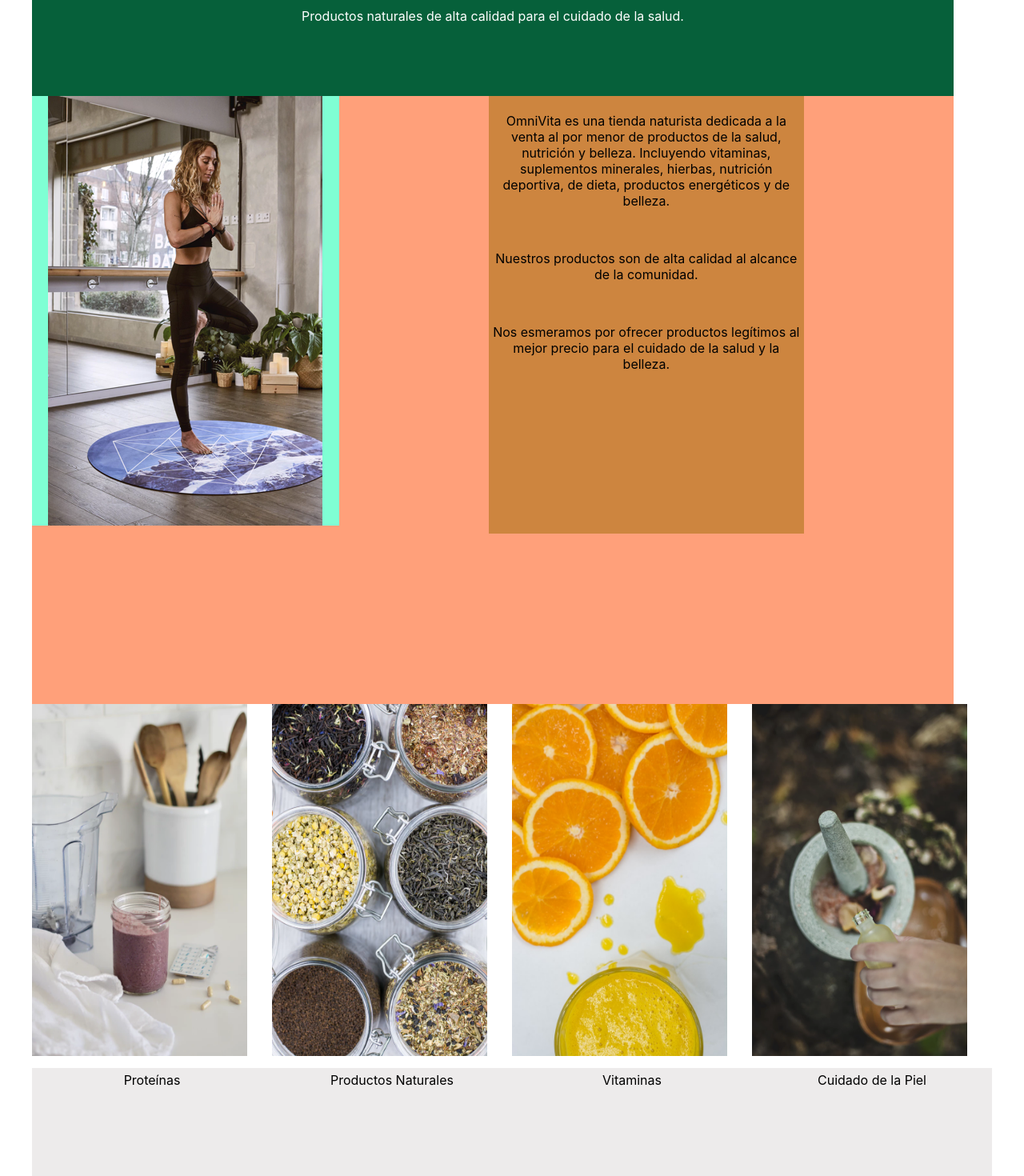
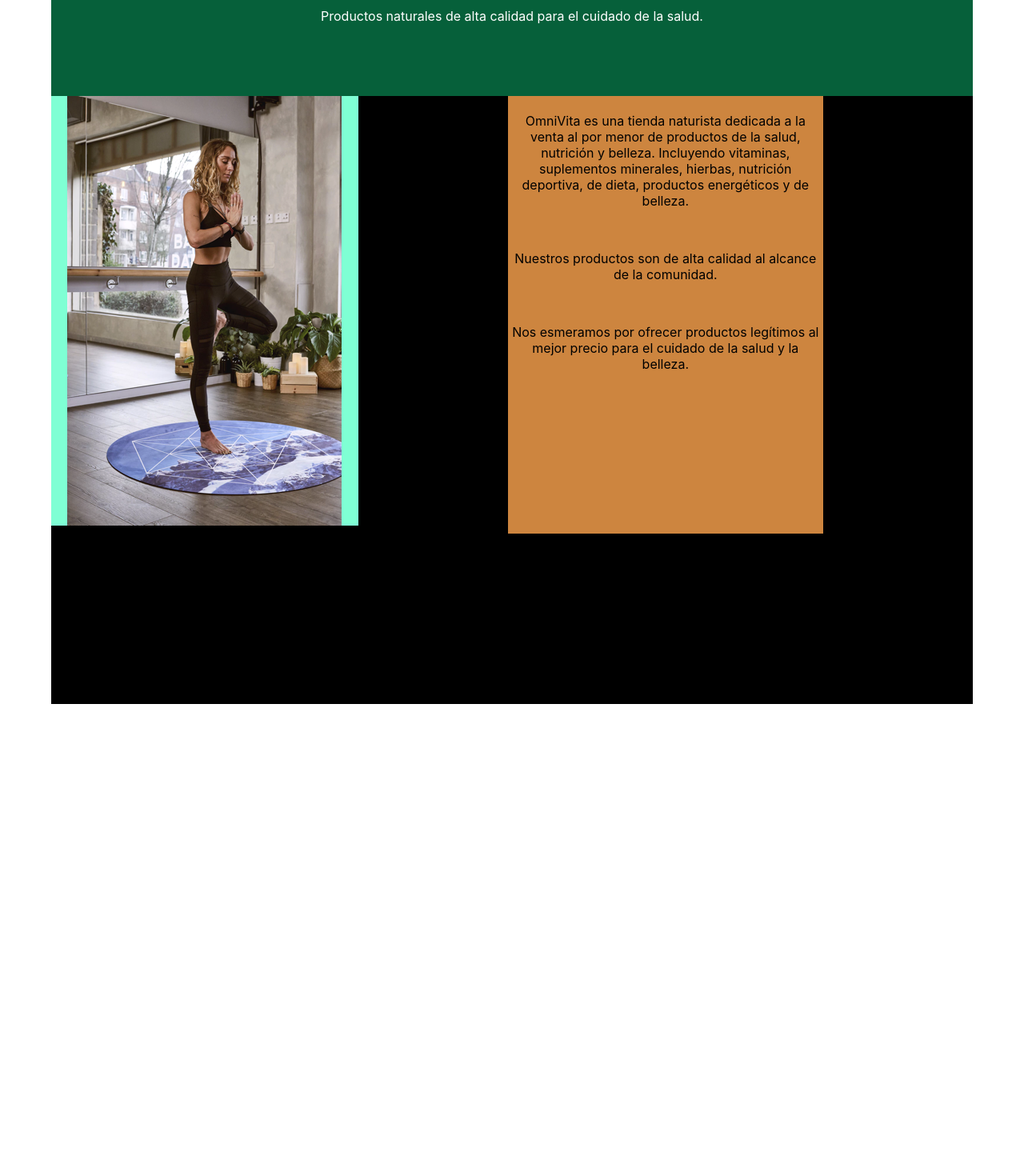
Before and after one commit to makeespresso/omnivita, a React (Create React App) app in the folder omnivitatiendanaturista/: page / in a window 1280 px wide. Shown: the part 720-2190 px from the top of the page at 80% size. After the commit the page ends 1600 px from the top, so only its background shows below. Built offline with nearby package versions, Linux system fonts and the light colour scheme.

Commit message:
Updates in content component

```diff
--- a/omnivitatiendanaturista/src/App.css
+++ b/omnivitatiendanaturista/src/App.css
@@ -76,7 +76,7 @@
   width: 90vw;
   height: 25vh;
   background-color: rgba(6, 96, 58, 100);
-display: flex;
+  display: flex;
   align-items: center;
 
 }
@@ -96,7 +96,7 @@
   width: 90vw;
   height: 95vh;
   text-align:center;
-  background-color: lightsalmon;
+  background-color: black;
   justify-content: center;
 }
 
@@ -110,7 +110,6 @@
 background-color: peru;
 width: 33.3%;
 height: 537px;
-
 }
 
 .content-text{
@@ -126,20 +125,21 @@
   justify-content: space-around;
   height: 82.4vh;
 }
+
 .fourth-width{
   background: white;
   height: 455px;
   width: 300px;
+
 }
 .products-image{
   height: 55vh;
-  width: 21vw;
+  width: 21.4vw;
 }
 
 .fourth-width p {
   text-align: center;
 }
-
 
 /* CONTACT - CONTACT - CONTACT - CONTACT - CONTACT - CONTACT */
 .contact-section{
--- a/omnivitatiendanaturista/src/App.js
+++ b/omnivitatiendanaturista/src/App.js
@@ -14,8 +14,8 @@
         <Navbar />
         <MainHeader />
         <Content />
-        <ProductsInfo />
-        {/* <Contact />
+        {/* <ProductsInfo />
+        <Contact />
         <Footer /> */}
       </header>
     </div>
```
